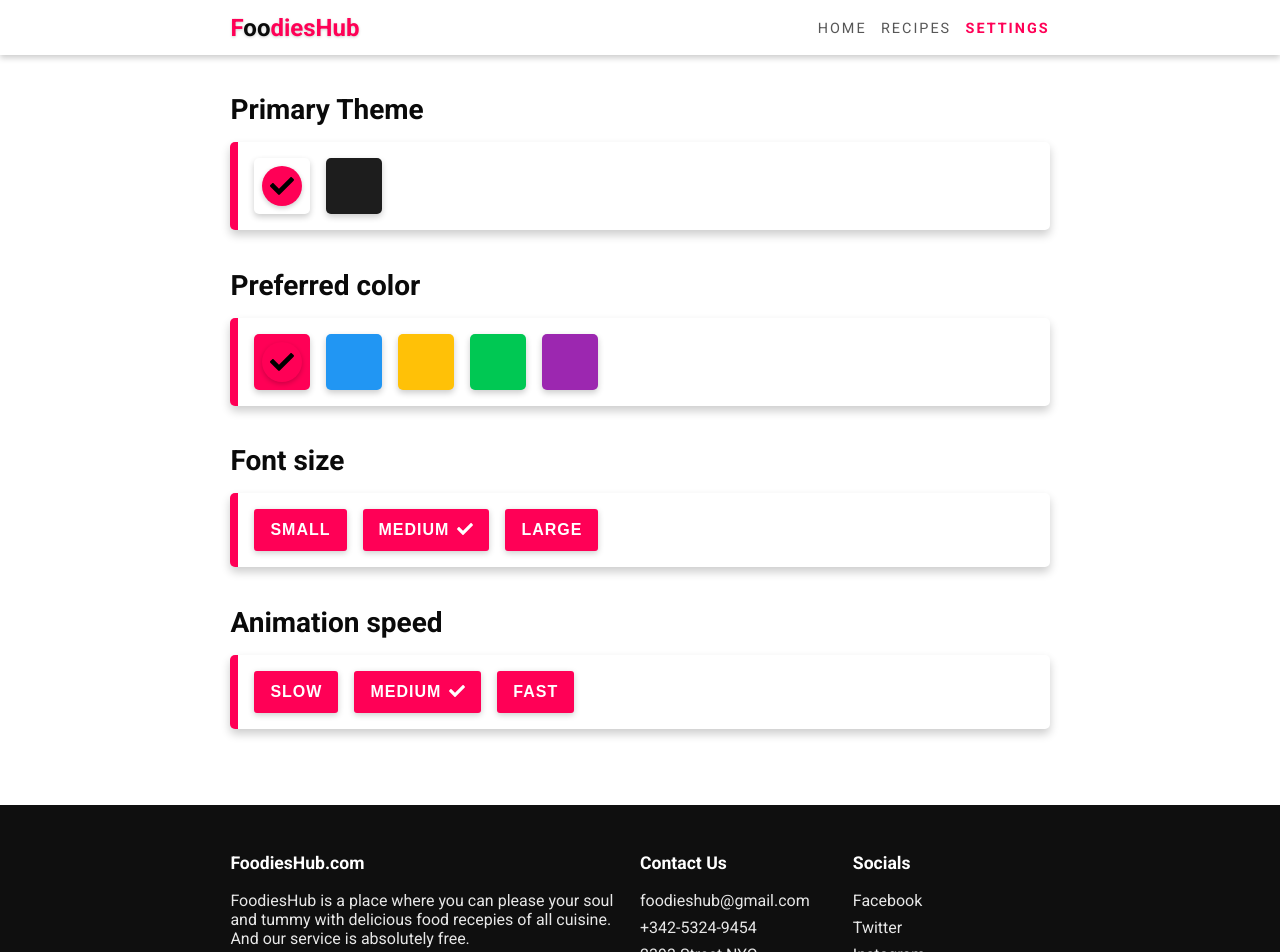
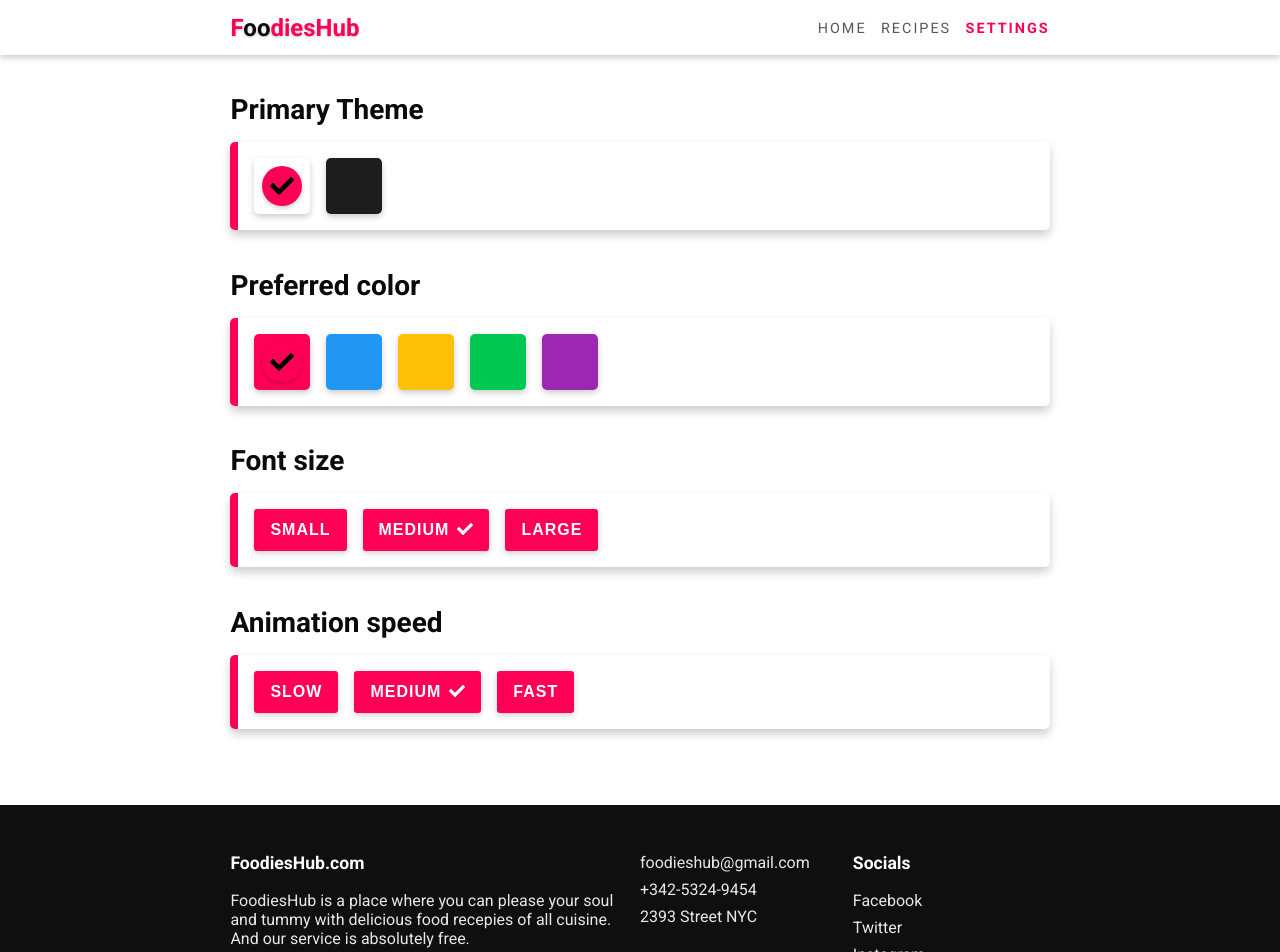
Before and after one commit to Masum-Arifin/FoodiesHub, a React (Create React App) app: page /settings in a window 1280 px wide. Shown: the top 952 px of the page. Built offline with nearby package versions, Linux system fonts and the light colour scheme.

Commit message:
new code

```diff
--- a/src/components/Footer.js
+++ b/src/components/Footer.js
@@ -7,7 +7,7 @@ export default function Footer(){
                 <p>&copy; 2021 | All Rights Reserved</p>
             </div>
             <div className="footer-section">
-                <p className="title">Contact Us</p>
+                {/* <p className="title">Contact Us</p> */}
                 <p>foodieshub@gmail.com</p>
                 <p>+342-5324-9454</p>
                 <p>2393 Street NYC</p>
```
